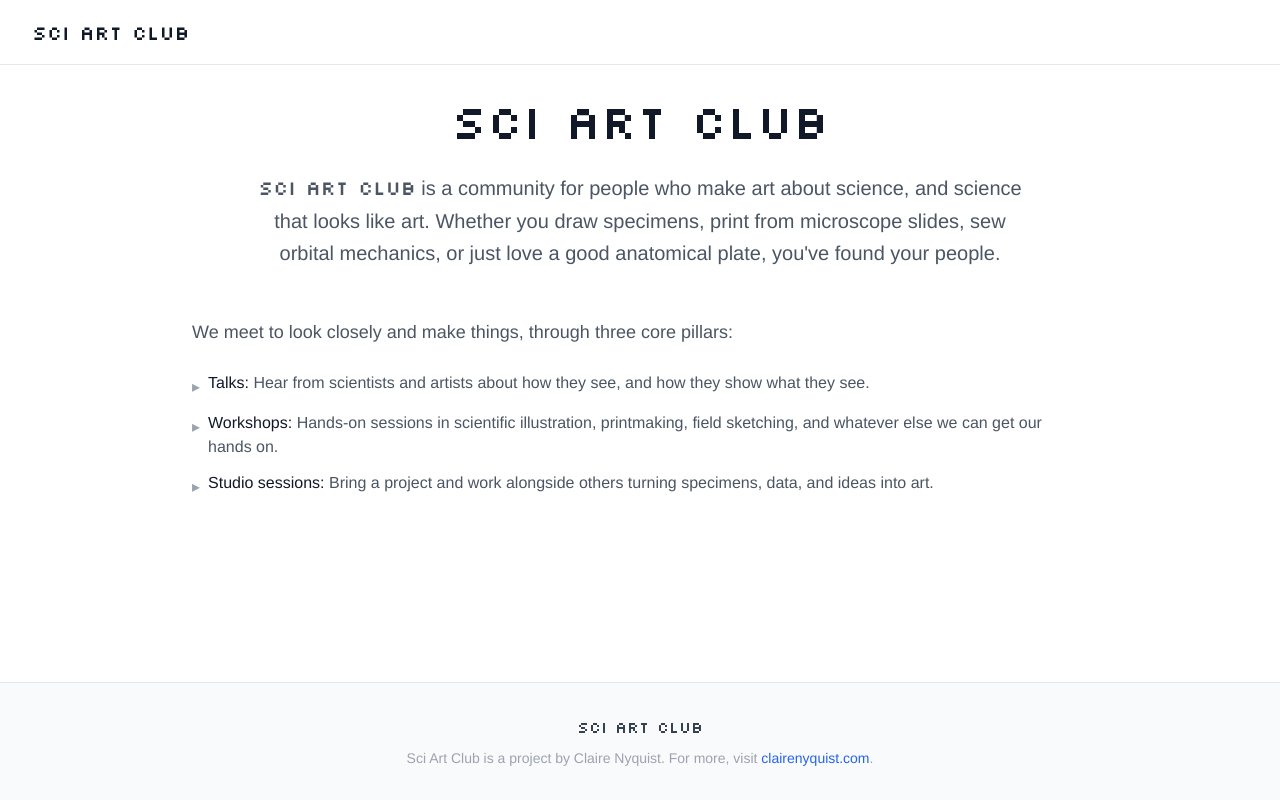
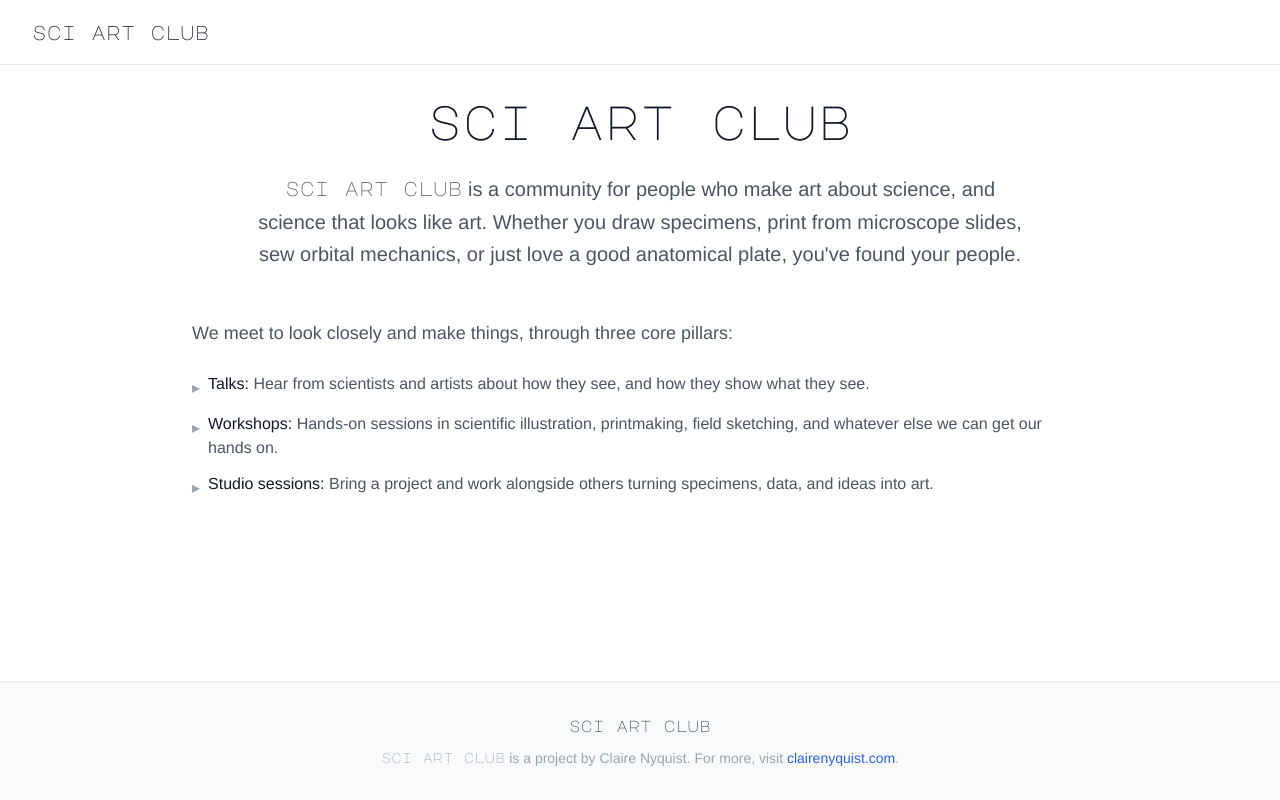
Before and after one commit to cnyke/sciartclub, an Astro site: page / in a window 1280 px wide. Built offline with nearby package versions, Linux system fonts and the light colour scheme; Astro itself is replaced by a stand-in of ours.

Commit message:
Set the name in lowercase Major Mono Display
Co-Authored-By: Claude Opus 5.5 <noreply@anthropic.com>
Claude-Session: https://claude.ai/code/session_01DNsK9C28X9qGUJvREmyMVp

```diff
--- a/src/layouts/Layout.astro
+++ b/src/layouts/Layout.astro
@@ -7,7 +7,7 @@ export interface Props {
 
 const {
   title,
-  description = "Sci Art Club: a community for people who make art about science, and science that looks like art.",
+  description = "sci art club: a community for people who make art about science, and science that looks like art.",
   image = "/favicon.png",
 } = Astro.props;
 
@@ -33,7 +33,7 @@ const socialImageURL = new URL(image, Astro.site);
     <meta property="og:title" content={title} />
     <meta property="og:description" content={description} />
     <meta property="og:image" content={socialImageURL} />
-    <meta property="og:site_name" content="Sci Art Club" />
+    <meta property="og:site_name" content="sci art club" />
 
     <!-- Twitter -->
     <meta name="twitter:card" content="summary_large_image" />
@@ -45,7 +45,7 @@ const socialImageURL = new URL(image, Astro.site);
     <link rel="preconnect" href="https://fonts.googleapis.com" />
     <link rel="preconnect" href="https://fonts.gstatic.com" crossorigin />
     <link
-      href="https://fonts.googleapis.com/css2?family=Silkscreen:wght@400;700&display=swap"
+      href="https://fonts.googleapis.com/css2?family=Major+Mono+Display&display=swap"
       rel="stylesheet"
     />
   </head>
@@ -58,7 +58,7 @@ const socialImageURL = new URL(image, Astro.site);
         <div class="flex justify-between items-center h-16">
           <div class="flex-shrink-0">
             <a href="/" class="text-xl text-gray-900 hover:text-blue-600 transition-colors">
-              <span class="font-silkscreen">Sci Art Club</span>
+              <span class="font-majormono">sci art club</span>
             </a>
           </div>
         </div>
@@ -72,10 +72,10 @@ const socialImageURL = new URL(image, Astro.site);
     <footer class="bg-gray-50 border-t border-gray-200">
       <div class="max-w-7xl mx-auto px-4 sm:px-6 lg:px-8 py-8 text-center text-gray-500">
         <p class="text-gray-700 mb-2">
-          <span class="font-silkscreen">Sci Art Club</span>
+          <span class="font-majormono">sci art club</span>
         </p>
         <p class="text-sm text-gray-400">
-          Sci Art Club is a project by Claire Nyquist. For more, visit <a href="https://clairenyquist.com" class="text-blue-600 hover:underline">clairenyquist.com</a>.
+          <span class="font-majormono">sci art club</span> is a project by Claire Nyquist. For more, visit <a href="https://clairenyquist.com" class="text-blue-600 hover:underline">clairenyquist.com</a>.
         </p>
       </div>
     </footer>
--- a/src/pages/index.astro
+++ b/src/pages/index.astro
@@ -3,17 +3,17 @@ import Layout from "../layouts/Layout.astro";
 ---
 
 <Layout
-    title="Sci Art Club"
-    description="Sci Art Club: a community for people who make art about science, and science that looks like art."
+    title="sci art club"
+    description="sci art club: a community for people who make art about science, and science that looks like art."
 >
     <div class="max-w-6xl mx-auto px-4 sm:px-6 lg:px-8 py-8">
         <!-- Header -->
         <div class="text-center mb-12">
             <h1 class="text-4xl md:text-5xl font-bold text-gray-900 mb-6">
-                <span class="font-silkscreen font-normal">Sci Art Club</span>
+                <span class="font-majormono font-normal">sci art club</span>
             </h1>
             <p class="text-xl text-gray-600 max-w-3xl mx-auto leading-relaxed">
-                <span class="font-silkscreen">Sci Art Club</span> is a community for
+                <span class="font-majormono">sci art club</span> is a community for
                 people who make art about science, and science that looks like art.
                 Whether you draw specimens, print from microscope slides, sew
                 orbital mechanics, or just love a good anatomical plate, you've
--- a/tailwind.config.mjs
+++ b/tailwind.config.mjs
@@ -5,7 +5,7 @@ export default {
     extend: {
       fontFamily: {
         'sans': ['"Helvetica Neue"', 'Helvetica', 'Arial', 'sans-serif'],
-        'silkscreen': ['Silkscreen', 'cursive'],
+        'majormono': ['"Major Mono Display"', 'monospace'],
       },
     },
   },
```
